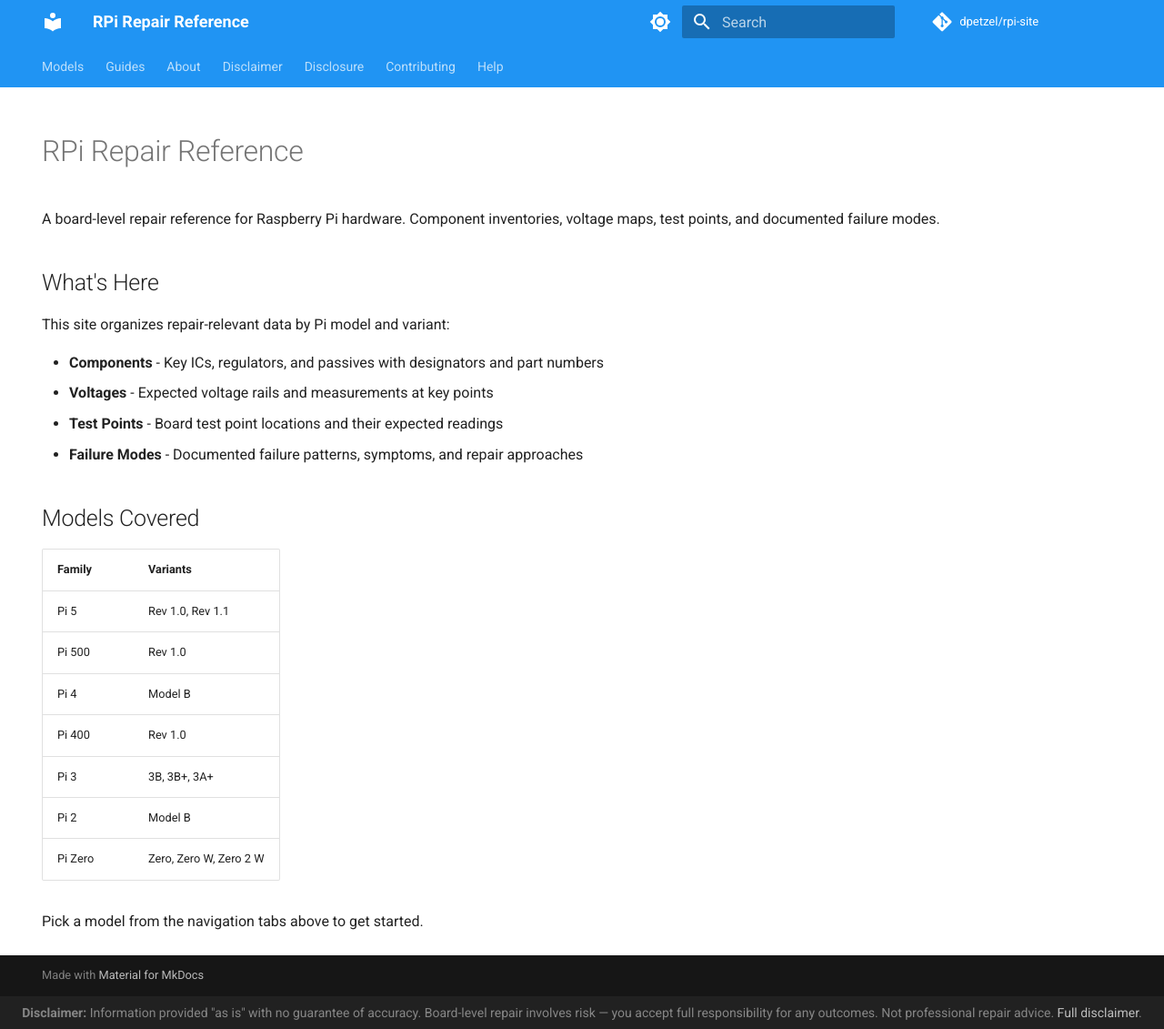
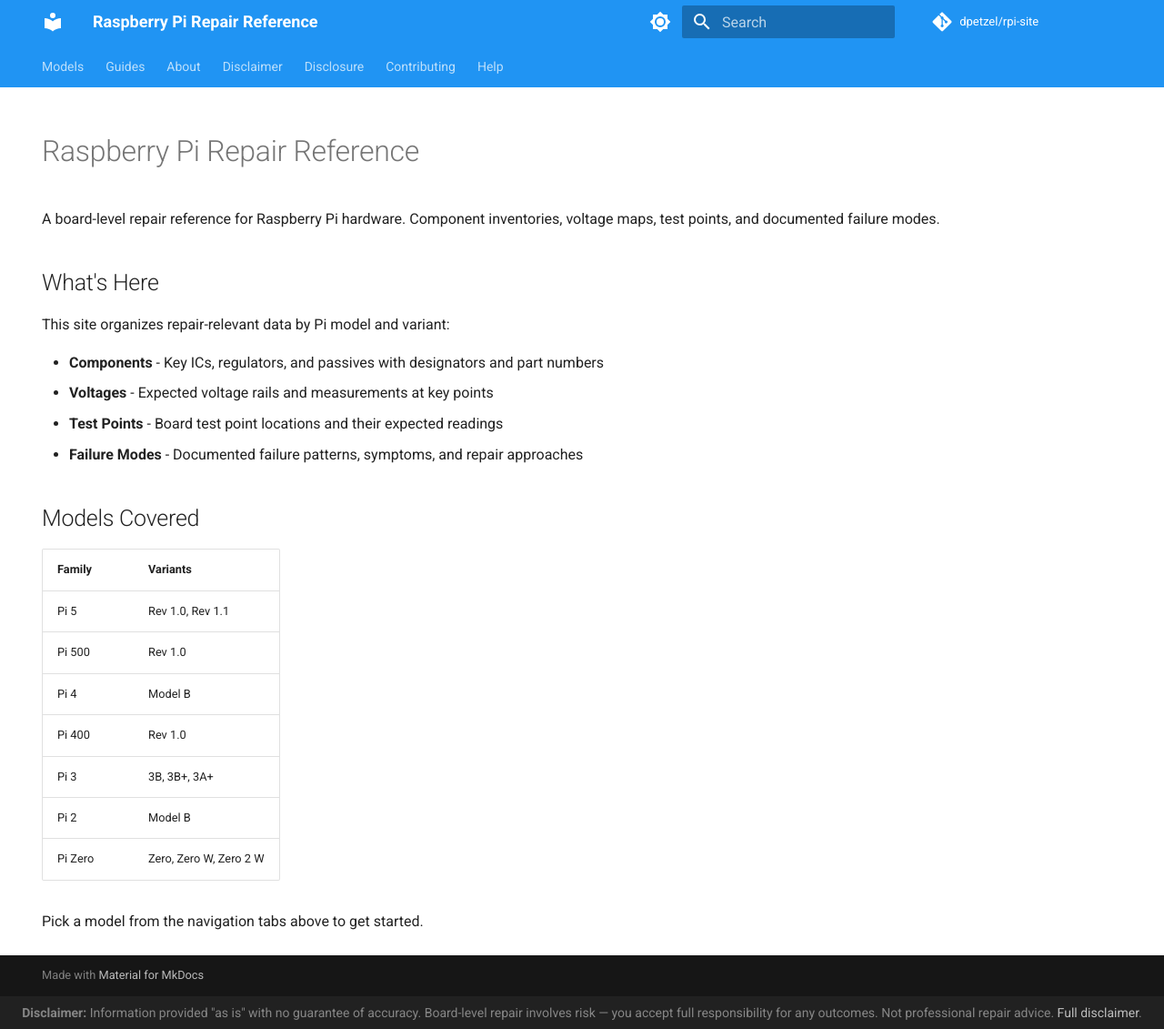
Before and after one commit to dpetzel/rpi-site, an MkDocs documentation site: the page built from docs/index.md, in a window 1280 px wide and 1131 px high. Shown: the whole window at 91% size. Built offline with MkDocs 1.6.1 and Material for MkDocs 9.7.7, drawn with Linux system fonts in a browser that asks for light colours; comment, search, counter and statistics services are not loaded.

Commit message:
name change

```diff
--- a/docs/index.md
+++ b/docs/index.md
@@ -3,7 +3,7 @@
   - navigation
 ---
 
-# RPi Repair Reference
+# Raspberry Pi Repair Reference
 
 A board-level repair reference for Raspberry Pi hardware. Component inventories, voltage maps, test points, and documented failure modes.
 
--- a/mkdocs.yml
+++ b/mkdocs.yml
@@ -1,4 +1,4 @@
-site_name: RPi Repair Reference
+site_name: Raspberry Pi Repair Reference
 site_url: https://rpi.dpetzel.info
 site_description: Raspberry Pi board-level repair reference - component inventories, voltage maps, test points, and failure modes.
 site_author: dpetzel
```
Also changed, not shown: 1 other file.
